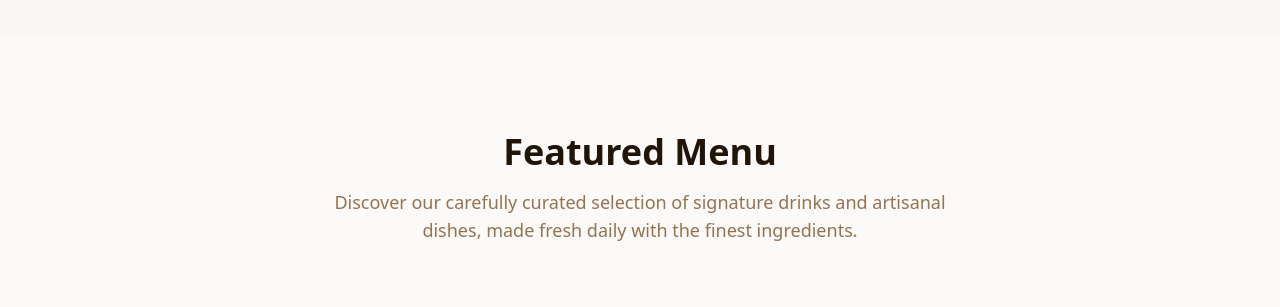
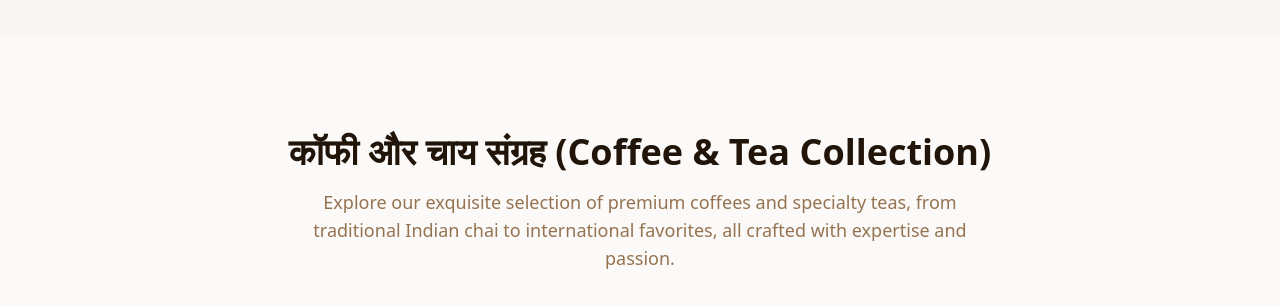
Before and after one commit to webably/demo-indian-cafe, a React (Vite) app: page / in a window 1280 px wide. Shown: the part 1540-1847 px from the top of the page. Built offline with nearby package versions, Linux system fonts and the light colour scheme; grey boxes are pictures that could not be loaded.

Commit message:
Update menu section header for coffee and tea focus
cgen-fd15d23b500c4c9782cd8772a2352dd1

```diff
--- a/client/pages/Index.tsx
+++ b/client/pages/Index.tsx
@@ -213,11 +213,11 @@ export default function Index() {
         <div className="max-w-7xl mx-auto px-4 sm:px-6 lg:px-8">
           <div className="text-center mb-16">
             <h2 className="text-3xl md:text-4xl font-bold text-foreground mb-4">
-              Featured Menu
+              कॉफी और चाय संग्रह (Coffee & Tea Collection)
             </h2>
             <p className="text-lg text-muted-foreground max-w-2xl mx-auto">
-              Discover our carefully curated selection of signature drinks and artisanal dishes,
-              made fresh daily with the finest ingredients.
+              Explore our exquisite selection of premium coffees and specialty teas,
+              from traditional Indian chai to international favorites, all crafted with expertise and passion.
             </p>
           </div>
 
```
